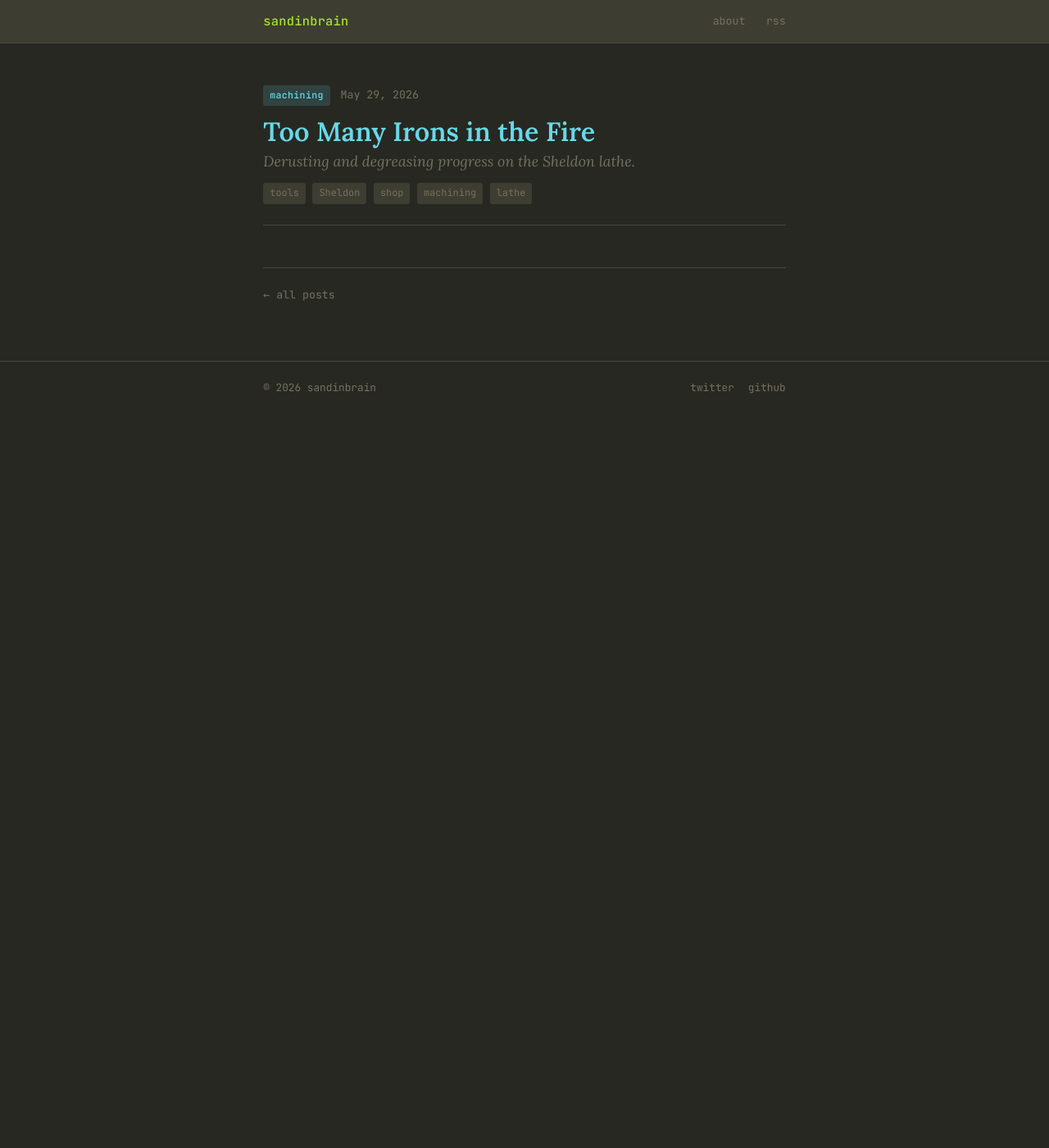
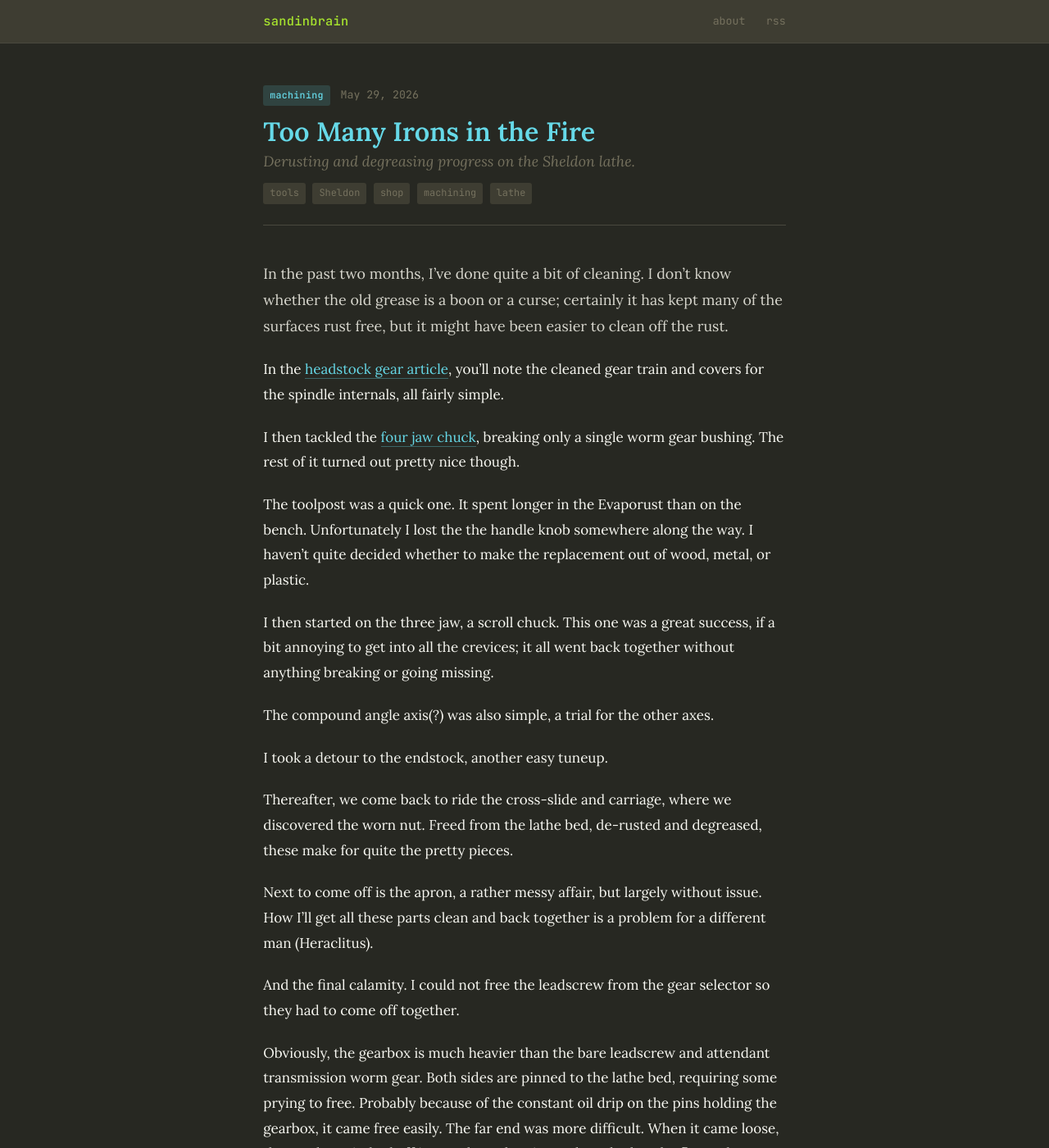
Before and after one commit to sanjotbains/sanjotbains.github.io, a Jekyll site: the page built from _posts/2026-05-29-lathe-cleanup-1.md, in a window 1280 px wide and 1400 px high. Shown: the whole window at 82% size. Built offline with Jekyll 4.4.1, drawn with Linux system fonts in a browser that asks for light colours; some of the changed text lies outside the part shown.

Commit message:
irons in the fire article

```diff
--- a/_posts/2026-05-29-lathe-cleanup-1.md
+++ b/_posts/2026-05-29-lathe-cleanup-1.md
@@ -6,3 +6,27 @@ date: 2026-05-29
 post_class: machining
 tags: [tools, Sheldon, shop, machining, lathe]
 ---
+
+In the past two months, I've done quite a bit of cleaning. I don't know whether the old grease is a boon or a curse; certainly it has kept many of the surfaces rust free, but it might have been easier to clean off the rust.
+
+In the [headstock gear article]({{ site.baseurl }}/), you'll note the cleaned gear train and covers for the spindle internals, all fairly simple.
+
+I then tackled the [four jaw chuck]({{ site.baseurl }}), breaking only a single worm gear bushing. The rest of it turned out pretty nice though.
+
+The toolpost was a quick one. It spent longer in the Evaporust than on the bench. Unfortunately I lost the the handle knob somewhere along the way. I haven't quite decided whether to make the replacement out of wood, metal, or plastic.
+
+I then started on the three jaw, a scroll chuck. This one was a great success, if a bit annoying to get into all the crevices; it all went back together without anything breaking or going missing.
+
+The compound angle axis(?) was also simple, a trial for the other axes.
+
+I took a detour to the endstock, another easy tuneup.
+
+Thereafter, we come back to ride the cross-slide and carriage, where we discovered the worn nut. Freed from the lathe bed, de-rusted and degreased, these make for quite the pretty pieces.
+
+Next to come off is the apron, a rather messy affair, but largely without issue. How I'll get all these parts clean and back together is a problem for a different man (Heraclitus).
+
+And the final calamity. I could not free the leadscrew from the gear selector so they had to come off together.
+
+Obviously, the gearbox is much heavier than the bare leadscrew and attendant transmission worm gear. Both sides are pinned to the lathe bed, requiring some prying to free. Probably because of the constant oil drip on the pins holding the gearbox, it came free easily. The far end was more difficult. When it came loose, the gearbox pitched off its perch on the pins and crashed to the floor. The casualties include the coupler from the lead screw to the gear box (output) and the shaft that transmits the gear train motion to the gearbox (input).
+
+The input shaft is probably serviceable, or at least repairable. The output shaft is definitely not.
```
